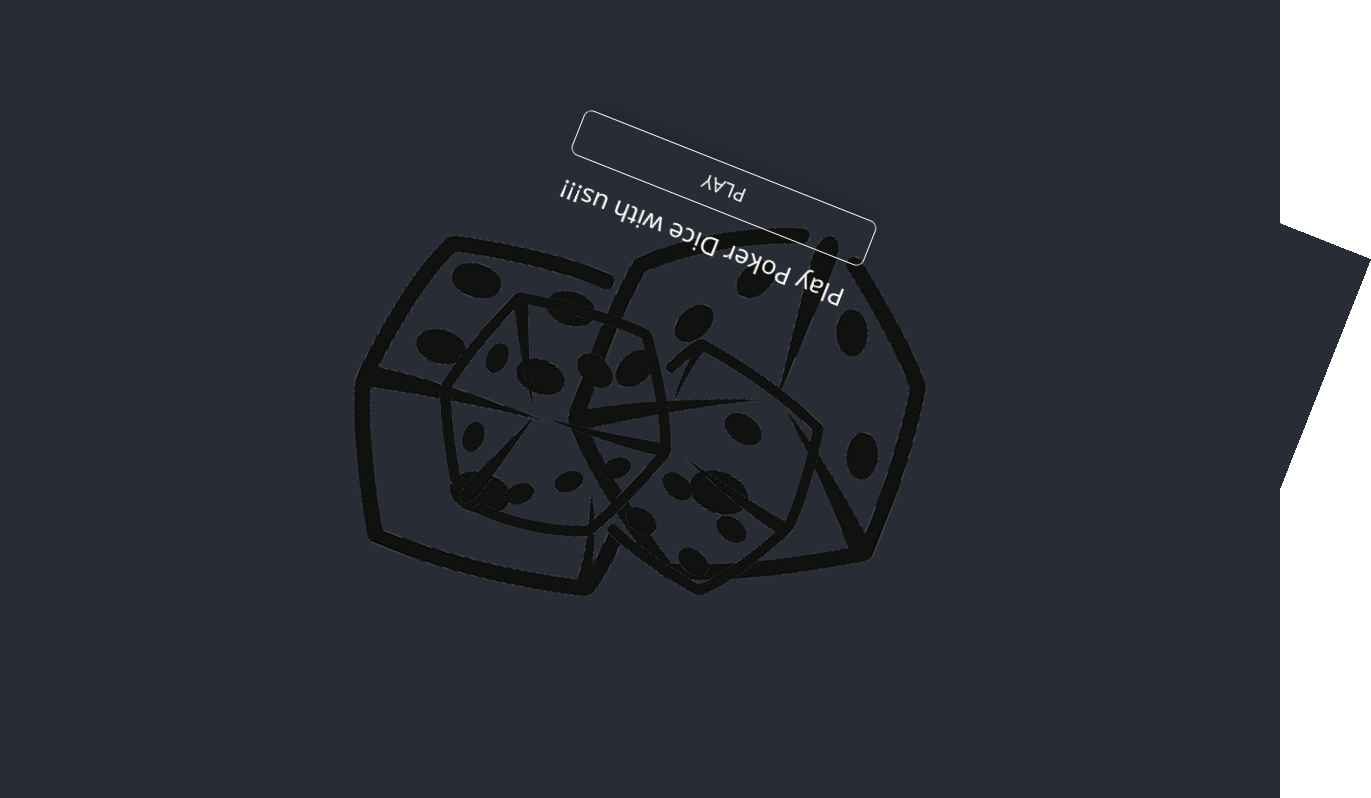
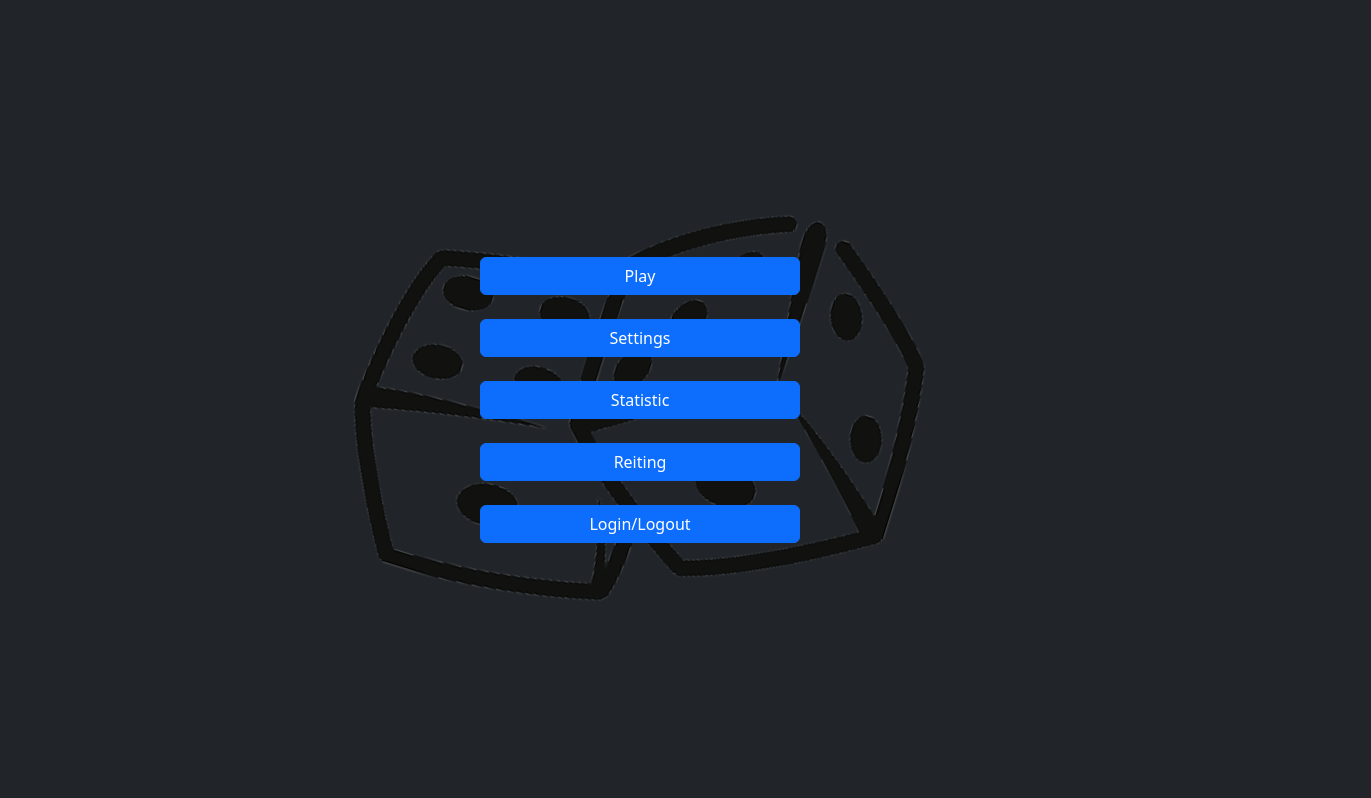
Before and after one commit to lexxA87/poker_yahtzee2022, a React (Create React App) app: page / in a window 1280 px wide. Shown: the top 798 px of the page, 1371 px wide, since content can reach past the window. Built offline with nearby package versions, Linux system fonts and the light colour scheme.

Commit message:
Added background animation for start page

```diff
--- a/public/index.html
+++ b/public/index.html
@@ -4,7 +4,6 @@
     <meta charset="utf-8" />
     <link rel="icon" href="%PUBLIC_URL%/tumbling_dice.ico" />
     <meta name="viewport" content="width=device-width, initial-scale=1" />
-    <meta name="theme-color" content="#000000" />
 
     <meta
       name="description"
--- a/src/App.css
+++ /dev/null
@@ -1,111 +0,0 @@
-/* html {
-  background-image: url("./images/DiceBoard.jpg");
-  background-repeat: no-repeat;
-  background-position: center center;
-  background-attachment: fixed;
-  -webkit-background-size: cover;
-  -moz-background-size: cover;
-  -o-background-size: cover;
-  background-size: cover;
-} */
-
-/* body {
-  background: url("./images/DiceBoard.jpg") no-repeat;
-  background-size: 100%;
-} */
-
-.AppWraper {
-  background-color: #282c34;
-  min-height: 100vh;
-}
-
-.App {
-  text-align: center;
-  background-color: #282c34;
-  background-image: url("./images/dice_logo.png");
-  background-position: center center;
-  background-repeat: no-repeat;
-  /* background-size: cover; */
-  min-height: 100vh;
-  display: flex;
-  flex-direction: column;
-  align-items: center;
-  justify-content: center;
-  font-size: calc(10px + 2vmin);
-  color: white;
-  animation: App-logo-spin infinite 10s linear alternate;
-}
-
-.App-logo {
-  height: 50vmin;
-  pointer-events: none;
-}
-
-@media (prefers-reduced-motion: no-preference) {
-  .App-logo {
-    animation: App-logo-spin infinite 10s linear;
-  }
-}
-
-/* .App-header {
-  background-color: #282c34;
-  min-height: 100vh;
-  display: flex;
-  flex-direction: column;
-  align-items: center;
-  justify-content: center;
-  font-size: calc(10px + 2vmin);
-  color: white;
-} */
-
-.App-link {
-  color: #61dafb;
-}
-
-@keyframes App-logo-spin {
-  from {
-    transform: rotate(0deg);
-    /* background-position: 0 0; */
-  }
-  to {
-    transform: rotate(360deg);
-    /* background-position: 100% 0; */
-  }
-}
-
-ul {
-  display: table;
-}
-ul li {
-  display: table-cell;
-  width: 20%;
-}
-ul li img {
-  width: 50px;
-  height: 50px;
-  margin: auto 10px;
-}
-
-/* .diceBoard {
-  background-image: url("./images/DiceBoard.jpg");
-  background-repeat: no-repeat;
-  background-position: center center;
-  background-attachment: fixed;
-  -webkit-background-size: cover;
-  -moz-background-size: cover;
-  -o-background-size: cover;
-  background-size: cover;
-} */
-
-.youLose {
-  color: red;
-}
-.youWin {
-  color: gold;
-}
-.deadHeat {
-  color: gray;
-}
-.whoWin {
-  color: grey;
-}
--- a/src/App.js
+++ b/src/App.js
@@ -1,22 +1,22 @@
+import { useEffect } from "react";
 import { Navigate, Routes, Route } from "react-router-dom";
-import "./App.css";
 
-import Game from "./components/Game";
-import Menu from "./components/menu/Menu";
-import TestAnimation from "./components/testAnimation/TestAnimation";
+import StartPage from "./components/StartPage";
 
 function App() {
+  useEffect(() => {
+    document.body.style.backgroundColor = "#212529";
+
+    return () => {
+      document.body.style.backgroundColor = null;
+    };
+  }, []);
+
   return (
-    <div className="container-fluid">
-      <div className="row">
-        <Routes>
-          <Route index path="/" element={<Game />} />
-          <Route index path="/test" element={<TestAnimation />} />
-          <Route index path="/menu" element={<Menu />} />
-          <Route path="*" element={<Navigate to="/" replace />} />
-        </Routes>
-      </div>
-    </div>
+    <Routes>
+      <Route index path="/" element={<StartPage />} />
+      <Route path="*" element={<Navigate to="/" replace />} />
+    </Routes>
   );
 }
 
--- a/src/components/StartPage.js
+++ b/src/components/StartPage.js
@@ -1,25 +1,29 @@
-import logo from "../images/dice_logo.png";
-import "../App.css";
+import StartPageAnimation from "./animations/startPageAnimation/StartPageAnimation";
+import Menu from "./menu/Menu";
 
 function StartPage({ startGame }) {
   return (
-    <div className="AppWraper">
-      <div className="App">
-        <img src={logo} className="App-logo" alt="logo" />
-        <p>Play Poker Dice with us!!!</p>
-
-        <div className="d-grid gap-2 col-3 mx-auto">
-          <button
-            className="btn btn-outline-light btn-lg shadow"
-            type="button"
-            onClick={() => startGame(true)}
-          >
-            PLAY{" "}
-          </button>
-        </div>
-      </div>
-    </div>
+    <StartPageAnimation>
+      <Menu />
+    </StartPageAnimation>
   );
 }
 
 export default StartPage;
+
+// {/* <div className="AppWraper">
+//       <div className="App">
+//         <img src={logo} className="App-logo" alt="logo" />
+//         <p>Play Poker Dice with us!!!</p>
+
+//         <div className="d-grid gap-2 col-3 mx-auto">
+//           <button
+//             className="btn btn-outline-light btn-lg shadow"
+//             type="button"
+//             onClick={() => startGame(true)}
+//           >
+//             PLAY{" "}
+//           </button>
+//         </div>
+//       </div>
+//     </div> */}
--- /dev/null
+++ b/src/components/animations/startPageAnimation/StartPageAnimation.css
@@ -0,0 +1,32 @@
+.animated {
+  position: relative;
+  overflow: hidden;
+  min-height: 100vh;
+}
+
+.animated::before {
+  content: "";
+  position: absolute;
+  width: 200%;
+  height: 200%;
+  top: -50%;
+  left: -50%;
+  z-index: -1;
+  /* background-color: #212529; */
+  background-image: url("../../../images/dice_logo.png");
+  background-repeat: no-repeat;
+  background-position: center center;
+  /* background-color: #282c34; */
+  animation: App-logo-spin infinite 10s linear;
+}
+
+@keyframes App-logo-spin {
+  from {
+    /* transform-origin: center center; */
+    transform: rotate(0deg);
+  }
+  to {
+    /* transform-origin: center center; */
+    transform: rotate(360deg);
+  }
+}
--- /dev/null
+++ b/src/components/animations/startPageAnimation/StartPageAnimation.jsx
@@ -0,0 +1,12 @@
+import React from "react";
+import "./StartPageAnimation.css";
+
+function StartPageAnimation(props) {
+  return (
+    <div className="text-center">
+      <div className="animated">{props.children}</div>
+    </div>
+  );
+}
+
+export default StartPageAnimation;
--- a/src/components/menu/Menu.jsx
+++ b/src/components/menu/Menu.jsx
@@ -10,6 +10,7 @@ function Menu() {
     top-50 start-50 translate-middle"
     >
       <Button>Play</Button>
+      <Button>Settings</Button>
       <Button>Statistic</Button>
       <Button>Reiting</Button>
       <Button>Login/Logout</Button>
--- a/src/index.css
+++ /dev/null
@@ -1,13 +0,0 @@
-body {
-  margin: 0;
-  font-family: -apple-system, BlinkMacSystemFont, 'Segoe UI', 'Roboto', 'Oxygen',
-    'Ubuntu', 'Cantarell', 'Fira Sans', 'Droid Sans', 'Helvetica Neue',
-    sans-serif;
-  -webkit-font-smoothing: antialiased;
-  -moz-osx-font-smoothing: grayscale;
-}
-
-code {
-  font-family: source-code-pro, Menlo, Monaco, Consolas, 'Courier New',
-    monospace;
-}
```
Also changed, not shown: src/reportWebVitals.js (deleted, +0 -13 lines), public/manifest.json (deleted), public/robots.txt (deleted), src/logo.svg (deleted).
